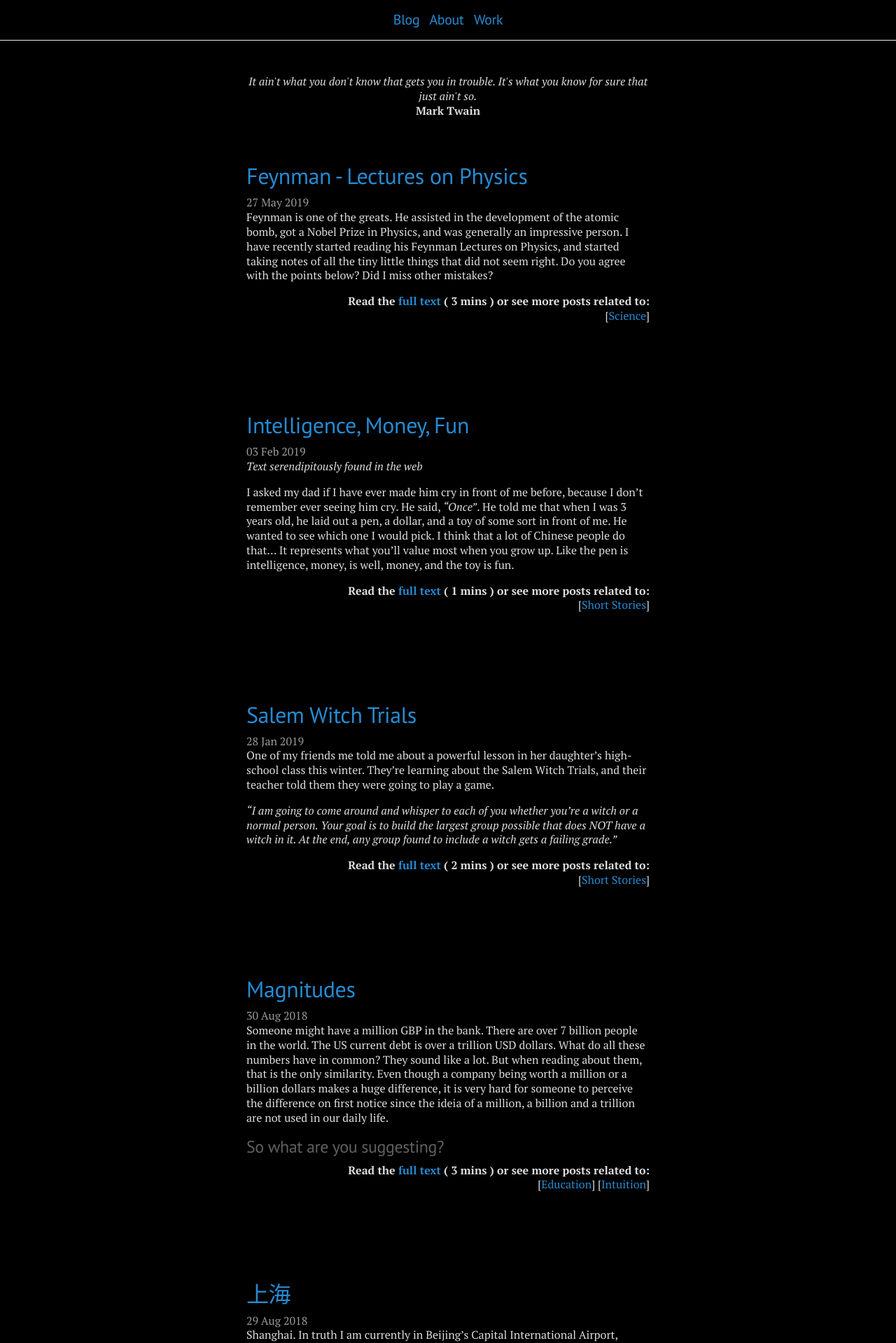
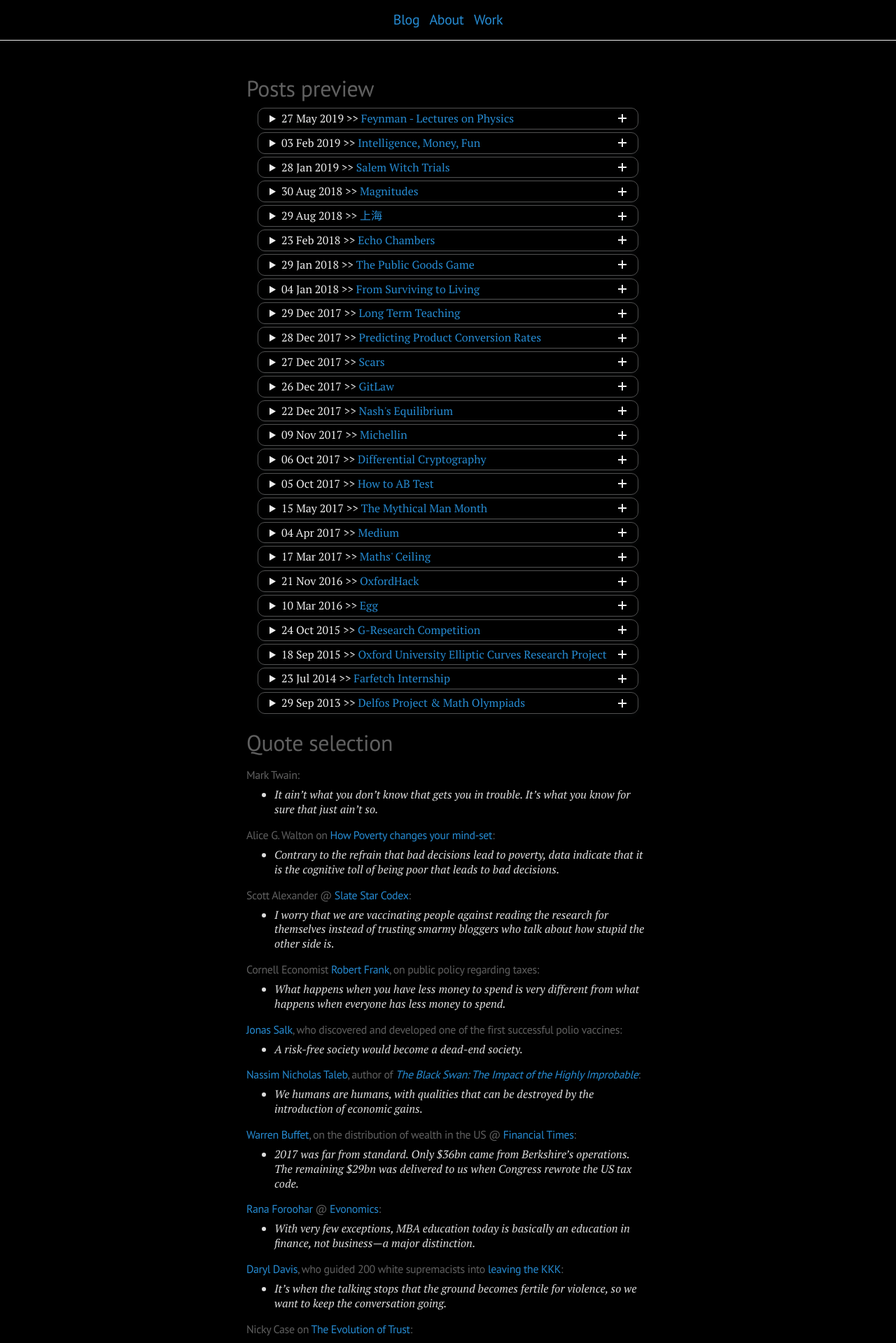
Before and after one commit to migueltorrescosta/migueltorrescosta.github.io, a Jekyll site: the page built from index.md, in a window 1280 px wide. Shown: the top 1919 px of the page at 70% size. Built offline with Jekyll 4.4.1, drawn with Linux system fonts in a browser that asks for light colours; formulas are drawn with MathJax 3; some of the changed text lies outside the part shown.

Commit message:
Changed Posts layout

```diff
--- a/_includes/archive.html
+++ b/_includes/archive.html
@@ -1,2 +1,18 @@
 {% for post in site.posts %}
-- {{ post.date | date_to_string }} >> [{{ post.title }}]({{ site.baseurl }}{{ post.url }}) {% endfor %}
+<details><summary>{{ post.date | date_to_string }} >> <a href="{{ site.baseurl }}{{ post.url }}">{{ post.title }}</a>
+</summary><br>{{ post.excerpt }}<br>
+  <div style="text-align: right">
+    <b>Read the <a href="{{ site.baseurl }}{{ post.url }}">full text</a> ({% assign words = post.content | number_of_words %}
+    {% if words < 180 %}
+      1 min
+    {% else %}
+      {{ words | divided_by:110 }} mins
+    {% endif %} ) or see more posts related to:</b>
+    <br>
+    {% for tag in post.categories %}
+      [<a href="{{ site.baseurl }}{% link page_Tags.md %}#{{ tag | downcase | replace: ' ','-'}}">{{ tag }}</a>]
+    {% endfor %}
+  </div>
+  <br>
+</details>
+ {% endfor %}
--- a/_includes/quotes.md
+++ b/_includes/quotes.md
@@ -1,3 +1,7 @@
+#### Mark Twain:
+
+* *It ain't what you don't know that gets you in trouble. It's what you know for sure that just ain't so.*
+
 #### Alice G. Walton on [How Poverty changes your mind-set](http://review.chicagobooth.edu/behavioral-science/2018/article/how-poverty-changes-your-mind-set):
 
 * *Contrary to the refrain that bad decisions lead to poverty, data indicate that it is the cognitive toll of being poor that leads to bad decisions.*
--- a/index.md
+++ b/index.md
@@ -5,42 +5,13 @@
 head: true
 ---
 
-<div class="posts">
+# Posts preview
 
-  <div style="text-align:center">
-    <i>It ain't what you don't know that gets you in trouble. It's what you know for sure that just ain't so.</i>
-    <br>
-    <b>Mark Twain</b>
+{% include archive.html %}
 
-  </div>
+# Quote selection
 
-  {% for post in site.posts %}
-
-  <br>
-  <br>
-
-  <h1><a href="{{ site.baseurl }}{{ post.url }}">{{ post.title }}</a></h1>
-  <span class="post-date" display="inline">{{ post.date | date_to_string }}</span>
-  {{ post.excerpt }}
-  <div style="text-align: right">
-    <b>Read the <a href="{{ site.baseurl }}{{ post.url }}">full text</a> ({% assign words = post.content | number_of_words %}
-    {% if words < 180 %}
-      1 min
-    {% else %}
-      {{ words | divided_by:110 }} mins
-    {% endif %} ) or see more posts related to:</b>
-    <br>
-    {% for tag in post.categories %}
-      [<a href="{{ site.baseurl }}{% link page_Tags.md %}#{{ tag | downcase | replace: ' ','-'}}">{{ tag }}</a>]
-    {% endfor %}
-  </div>
-
-  <br>
-  <br>
-  <br>
-
-  {% endfor %}
-</div>
+{% include quotes.md %}
 
 <!--
 <div class="posts">
--- a/public/css/poole.css
+++ b/public/css/poole.css
@@ -433,3 +433,76 @@
     border-bottom-right-radius: 4px;
   }
 }
+
+details {
+  margin: .25rem auto;
+  padding: 0 1rem;
+  width: 100%;
+  max-width: calc(100% - 2rem);
+  position: relative;
+  border: 1px solid #505050;
+  border-radius: 10px;
+  background-color: #000;
+  color: #eee;
+  transition: background-color .15s;
+
+  > :last-child {
+    margin-bottom: 0rem;
+  }
+
+  &::before {
+    width: 100%;
+    height: 100%;
+    content: '';
+    position: absolute;
+    top: 0;
+    left: 0;
+    border-radius: inherit;
+    opacity: .15;
+    box-shadow: 0 .25em .5em #263238;
+    pointer-events: none;
+    transition: opacity .2s;
+    z-index: -1;
+  }
+
+  &[open] {
+    background-color: #FFF;
+
+    &::before {
+      opacity: .6;
+    }
+  }
+}
+
+summary {
+  padding: .25rem .5em .25rem 0;
+  display: all;
+  position: relative;
+  cursor: pointer;
+
+  &::before,
+  &::after {
+    width: .75em;
+    height: 2px;
+    position: absolute;
+    top: 50%;
+    right: 0;
+    content: '';
+    background-color: currentColor;
+    text-align: right;
+    transform: translateY(-50%);
+    transition: transform .2s ease-in-out;
+  }
+
+  &::after {
+    transform: translateY(-50%) rotate(90deg);
+
+    [open] & {
+      transform: translateY(-50%) rotate(180deg);
+    }
+  }
+
+  &::-webkit-details-marker {
+    display: none;
+  }
+}
```
Also changed, not shown: page_About.md (+0 -8 lines).
